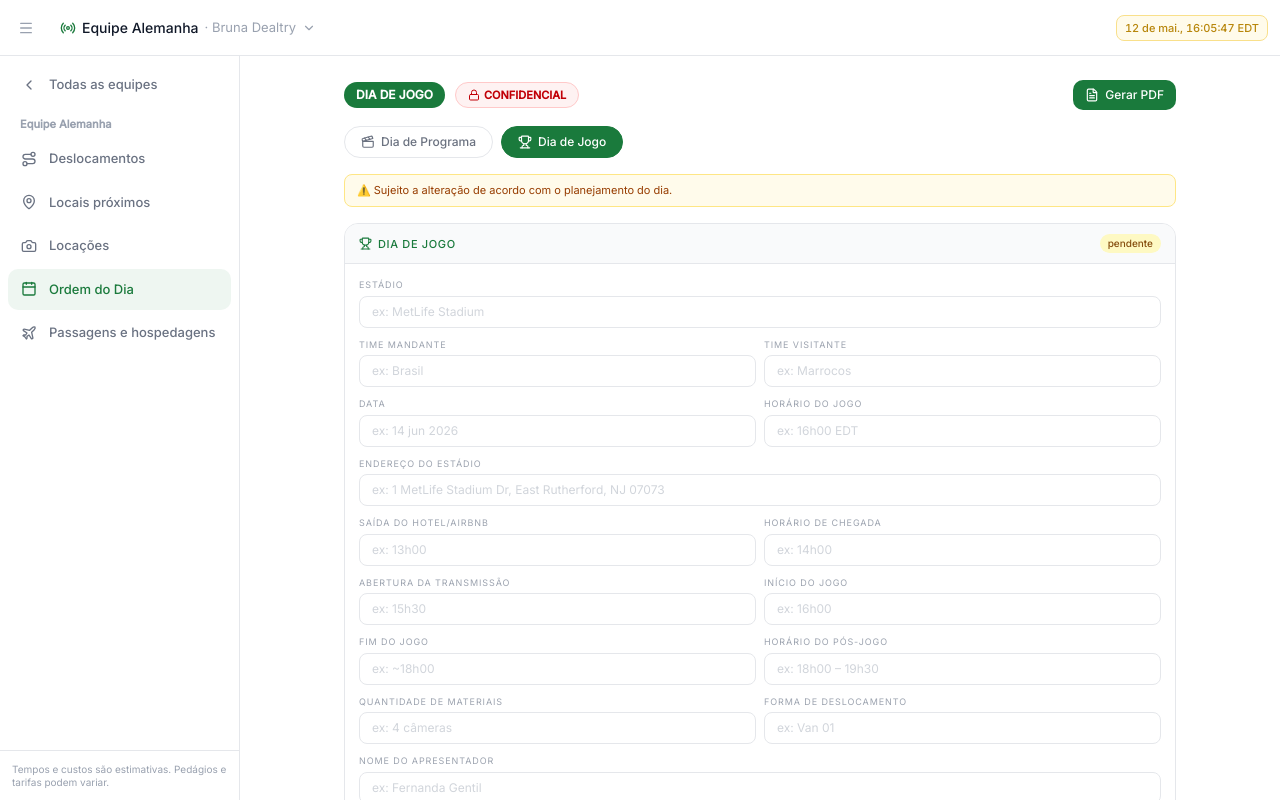
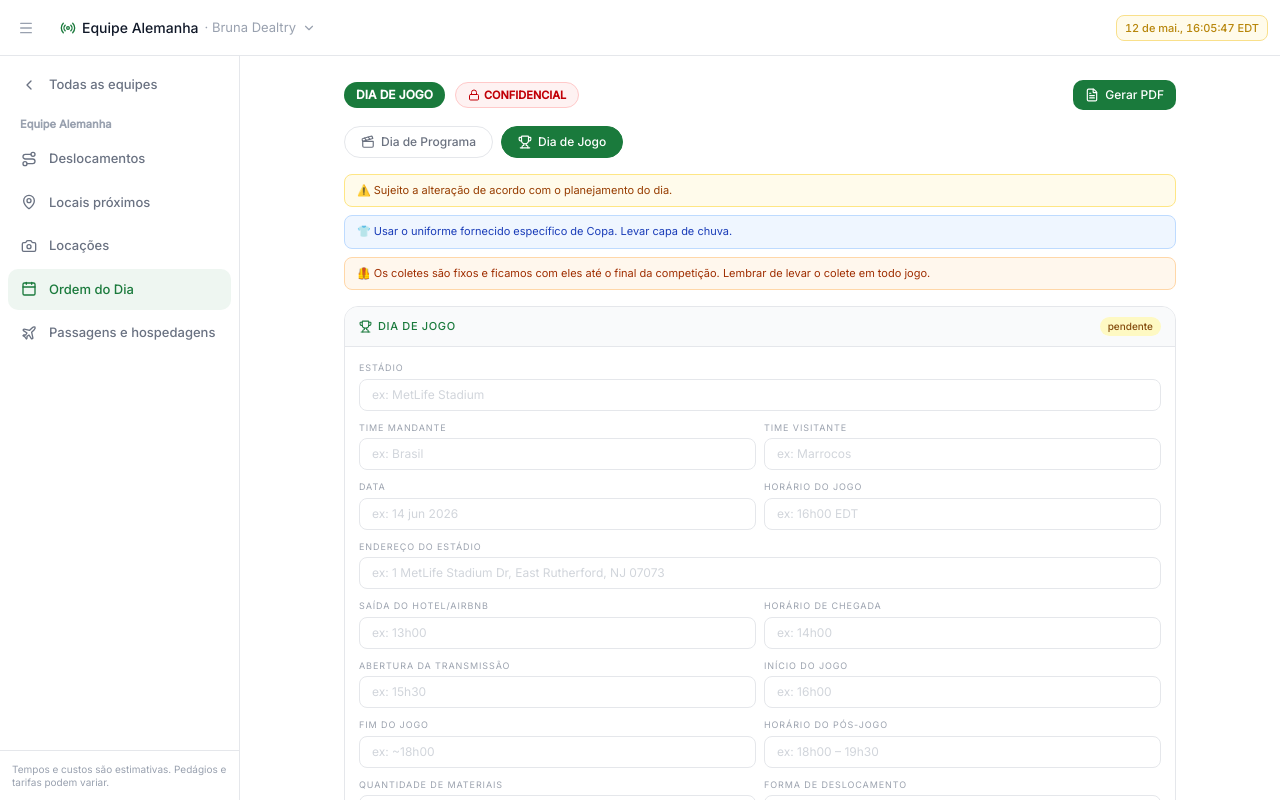
Before and after one commit to kribeirolima/equipefernandaFWC, a Next.js app: page /equipes/alemanha-bruna/ordem-dia in a window 1280 px wide. Both pictures are taken after a click on the button "Dia de Jogo". Shown: the top 800 px of the page. Built offline with nearby package versions, Linux system fonts and the light colour scheme.

Commit message:
auto: deploy via Claude Code

```diff
--- a/src/components/equipes/OrdemDiaEquipe.tsx
+++ b/src/components/equipes/OrdemDiaEquipe.tsx
@@ -94,13 +94,29 @@ export function OrdemDiaEquipe({ storagePrefix, printName }: Props) {
         <div style={{ borderTop: "0.5pt solid #ccc", marginTop: "8pt" }} />
       </div>
 
-      {/* ── Aviso */}
+      {/* ── Avisos */}
+      <div className="space-y-2">
         <p
           className="rounded-md border border-amber-200 bg-amber-50 px-3 py-2 text-[11px] text-amber-800"
           style={{ lineHeight: "1.4" }}
         >
           ⚠️ Sujeito a alteração de acordo com o planejamento do dia.
         </p>
+        <p
+          className="rounded-md border border-blue-200 bg-blue-50 px-3 py-2 text-[11px] text-blue-800"
+          style={{ lineHeight: "1.4" }}
+        >
+          👕 Usar o uniforme fornecido específico de Copa. Levar capa de chuva.
+        </p>
+        {tipo === "jogo" && (
+          <p
+            className="rounded-md border border-orange-200 bg-orange-50 px-3 py-2 text-[11px] text-orange-800"
+            style={{ lineHeight: "1.4" }}
+          >
+            🦺 Os coletes são fixos e ficamos com eles até o final da competição. Lembrar de levar o colete em todo jogo.
+          </p>
+        )}
+      </div>
 
       {/* ── Section */}
       <OdSection
```
Lines whose indentation alone changed are shown as unchanged.
